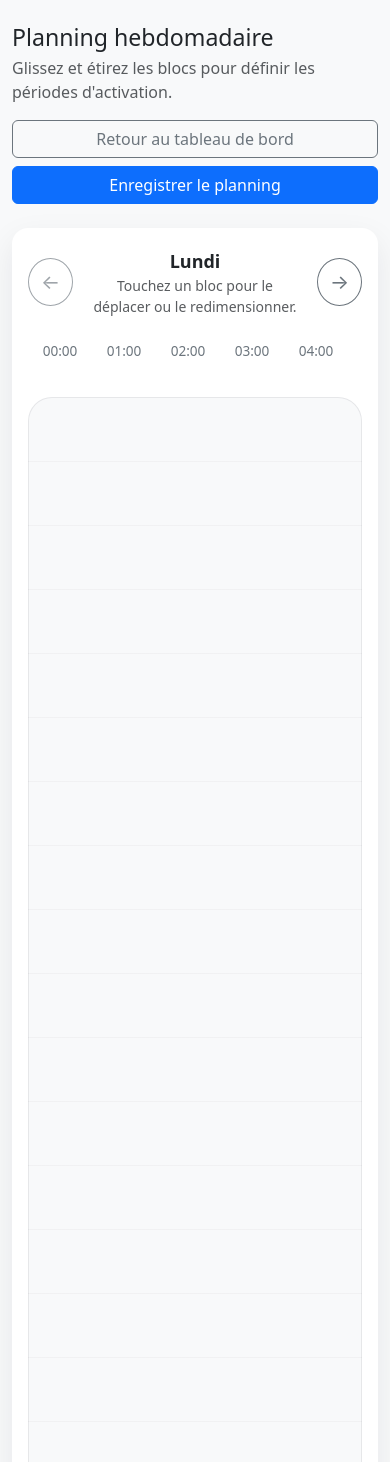
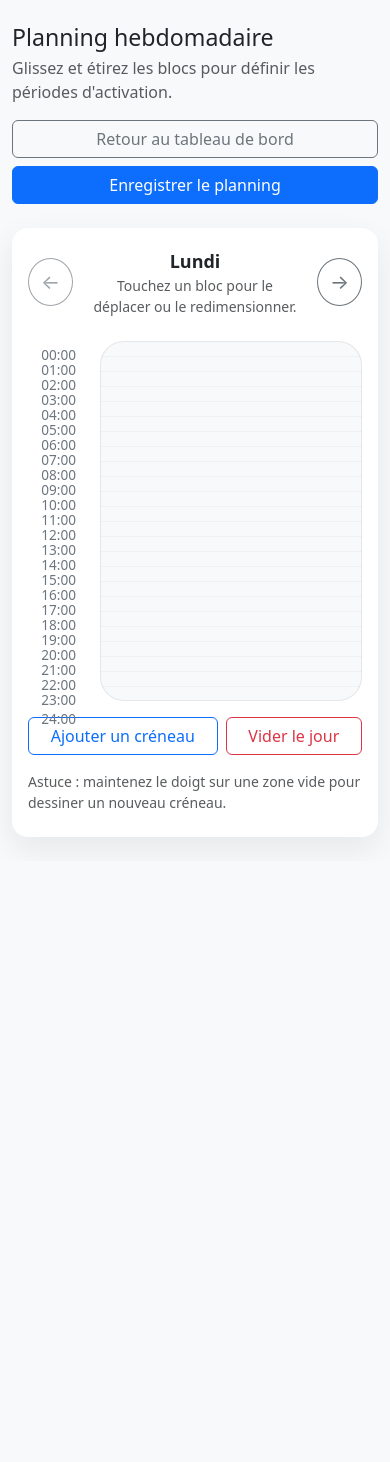
Before and after one commit to nathanmart/Domotique-radiateur, a Django app: page /planning/ in a window 390 px wide. Shown: the top 1462 px of the page. After the commit the page ends 843 px from the top, so only its background shows below. Run offline with Django 5.2, Linux system fonts and the light colour scheme; some libraries are stand-ins or nearby versions.

Commit message:
Improve mobile planning layout and interactions

```diff
--- a/radiateur/templates/planning.html
+++ b/radiateur/templates/planning.html
@@ -69,8 +69,9 @@
             const MINUTES_IN_DAY = 24 * 60;
             const SLOT_MIN_DURATION = 15;
             const DEFAULT_SLOT_DURATION = 60;
-            const HOUR_HEIGHT = 64;
-            const MINUTE_HEIGHT = HOUR_HEIGHT / 60;
+            const EDGE_RESIZE_GUTTER = 32;
+            const TIMELINE_BOTTOM_MARGIN = 24;
+            const MIN_TIMELINE_HEIGHT = 360;
 
             const scheduleBoard = document.getElementById('dayTrack');
             const timelineHours = document.getElementById('timelineHours');
@@ -81,12 +82,16 @@
             const prevButton = document.getElementById('prevDay');
             const nextButton = document.getElementById('nextDay');
             const currentDayLabel = document.getElementById('currentDayLabel');
+            const timelineWrapper = document.querySelector('.timeline-wrapper');
+            const planningPanel = document.querySelector('.planning-panel');
 
             let statusTimeout = null;
             let currentDayIndex = 0;
             let activeInteraction = null;
             const CREATE_HOLD_DELAY = 200;
             const CREATE_MOVE_THRESHOLD = 8;
+            let pixelsPerMinute = 1;
+            let pendingTimelineRefresh = false;
 
             function showStatus(message, type = 'info', autoHide = true) {
                 statusAlert.textContent = message;
@@ -105,6 +110,7 @@
                     }
                 }
                 statusAlert.classList.remove('d-none');
+                scheduleTimelineRefresh();
             }
 
             function hideStatus() {
@@ -113,6 +119,7 @@
                     clearTimeout(statusTimeout);
                     statusTimeout = null;
                 }
+                scheduleTimelineRefresh();
             }
 
             function getCookie(name) {
@@ -145,7 +152,7 @@
             }
 
             function minutesToPixels(totalMinutes) {
-                return totalMinutes * MINUTE_HEIGHT;
+                return totalMinutes * pixelsPerMinute;
             }
 
             function clampMinutes(minutes) {
@@ -170,7 +177,7 @@
             function pointerMinutes(event) {
                 const rect = scheduleBoard.getBoundingClientRect();
                 const offsetY = event.clientY - rect.top;
-                return clampMinutes(offsetY / MINUTE_HEIGHT);
+                return clampMinutes(offsetY / Math.max(pixelsPerMinute, 0.0001));
             }
 
             function sortSlots(slots) {
@@ -179,16 +186,53 @@
 
             function renderHours() {
                 timelineHours.innerHTML = '';
+                const hourHeight = minutesToPixels(60);
                 for (let hour = 0; hour < 24; hour += 1) {
                     const hourRow = document.createElement('div');
                     hourRow.className = 'timeline-hour';
                     hourRow.textContent = `${hour.toString().padStart(2, '0')}:00`;
+                    hourRow.style.height = `${hourHeight}px`;
                     timelineHours.appendChild(hourRow);
                 }
                 const endMarker = document.createElement('div');
                 endMarker.className = 'timeline-hour timeline-hour-end';
                 endMarker.textContent = '24:00';
                 timelineHours.appendChild(endMarker);
+            }
+
+            function updateTimelineMetrics() {
+                if (!timelineWrapper || !planningPanel) {
+                    return;
+                }
+                const viewportHeight = window.innerHeight;
+                const wrapperRect = timelineWrapper.getBoundingClientRect();
+                const panelRect = planningPanel.getBoundingClientRect();
+                const spaceBelow = panelRect.bottom - wrapperRect.bottom;
+                let available = viewportHeight - wrapperRect.top - spaceBelow - TIMELINE_BOTTOM_MARGIN;
+                if (!Number.isFinite(available)) {
+                    available = MIN_TIMELINE_HEIGHT;
+                }
+                if (available < MIN_TIMELINE_HEIGHT) {
+                    available = MIN_TIMELINE_HEIGHT;
+                }
+                timelineWrapper.style.height = `${available}px`;
+                scheduleBoard.style.height = `${available}px`;
+                timelineHours.style.height = `${available}px`;
+                pixelsPerMinute = available / MINUTES_IN_DAY;
+                scheduleBoard.style.setProperty('--timeline-hour-height', `${available / 24}px`);
+                renderHours();
+                renderCurrentDay();
+            }
+
+            function scheduleTimelineRefresh() {
+                if (pendingTimelineRefresh) {
+                    return;
+                }
+                pendingTimelineRefresh = true;
+                window.requestAnimationFrame(() => {
+                    pendingTimelineRefresh = false;
+                    updateTimelineMetrics();
+                });
             }
 
             function updateDayNavigation() {
@@ -536,6 +580,19 @@
 
                 if (block && !block.classList.contains('slot-temporary')) {
                     const index = Number.parseInt(block.dataset.index, 10);
+                    const rect = block.getBoundingClientRect();
+                    const offsetY = event.clientY - rect.top;
+                    const safeGutter = Math.min(EDGE_RESIZE_GUTTER, rect.height / 2);
+                    const nearTop = offsetY <= safeGutter;
+                    const nearBottom = rect.bottom - event.clientY <= safeGutter;
+                    if (nearTop && !nearBottom) {
+                        beginResize(event, dayKey, index, block, 'start');
+                        return;
+                    }
+                    if (nearBottom && !nearTop) {
+                        beginResize(event, dayKey, index, block, 'end');
+                        return;
+                    }
                     beginMove(event, dayKey, index, block);
                     return;
                 }
@@ -665,10 +722,22 @@
             const rawSchedule = JSON.parse(document.getElementById('schedule-data').textContent || '{}');
             let currentSchedule = ensureScheduleStructure(rawSchedule);
 
-            renderHours();
             updateDayNavigation();
-            renderCurrentDay();
+            updateTimelineMetrics();
+            scheduleTimelineRefresh();
             hideStatus();
+
+            window.addEventListener('resize', scheduleTimelineRefresh);
+            window.addEventListener('orientationchange', scheduleTimelineRefresh);
+            if (window.ResizeObserver) {
+                const panelObserver = new ResizeObserver(() => {
+                    scheduleTimelineRefresh();
+                });
+                panelObserver.observe(planningPanel);
+                if (statusAlert) {
+                    panelObserver.observe(statusAlert);
+                }
+            }
         </script>
     </body>
 </html>
--- a/static/css/planning.css
+++ b/static/css/planning.css
@@ -1,9 +1,9 @@
 :root {
-    --timeline-hour-height: 64px;
+    --timeline-hour-height: 48px;
     --slot-radius: 16px;
     --slot-shadow: 0 18px 36px rgba(13, 110, 253, 0.18);
     --slot-shadow-active: 0 20px 42px rgba(13, 110, 253, 0.28);
-    --handle-size: 18px;
+    --handle-size: 28px;
 }
 
 body {
@@ -52,36 +52,41 @@ body {
 
 .timeline-wrapper {
     display: grid;
-    grid-template-columns: auto 1fr;
+    grid-template-columns: 72px 1fr;
+    align-items: stretch;
     gap: 1rem;
     margin-top: 1.5rem;
+    min-height: 420px;
 }
 
 .timeline-hours {
     display: flex;
     flex-direction: column;
-    gap: 0;
+    justify-content: flex-start;
+    height: 100%;
     font-size: 0.85rem;
     color: #6c757d;
     position: relative;
+    padding: 0.25rem 0;
+    pointer-events: none;
 }
 
 .timeline-hour {
-    height: var(--timeline-hour-height);
     display: flex;
     align-items: flex-start;
     justify-content: flex-end;
     padding-right: 0.5rem;
+    flex: 0 0 auto;
 }
 
 .timeline-hour-end {
-    height: auto;
-    margin-top: 0.25rem;
+    flex: 0 0 auto;
+    margin-top: auto;
+    padding-top: 0.25rem;
 }
 
 .timeline-track {
     position: relative;
-    height: calc(var(--timeline-hour-height) * 24);
     border-radius: 1.5rem;
     border: 1px solid rgba(15, 23, 42, 0.08);
     background-image: repeating-linear-gradient(
@@ -91,8 +96,9 @@ body {
         rgba(15, 23, 42, 0.06) calc(var(--timeline-hour-height) - 1px),
         rgba(15, 23, 42, 0.06) var(--timeline-hour-height)
     );
+    height: 100%;
     overflow: hidden;
-    touch-action: pan-y;
+    touch-action: none;
 }
 
 .slot {
@@ -146,13 +152,14 @@ body {
     display: flex;
     align-items: center;
     justify-content: center;
+    touch-action: none;
 }
 
 .slot-handle::before {
     content: '';
     width: 100%;
-    max-width: 80px;
-    height: 4px;
+    max-width: 96px;
+    height: 6px;
     border-radius: 999px;
     background: rgba(255, 255, 255, 0.75);
 }
@@ -177,28 +184,12 @@ body {
     }
 
     .timeline-wrapper {
-        grid-template-columns: 1fr;
+        grid-template-columns: 56px 1fr;
+        min-height: 360px;
     }
 
-    .timeline-hours {
-        flex-direction: row;
-        overflow-x: auto;
-        position: sticky;
-        top: 0;
-        background: #fff;
-        padding-bottom: 0.5rem;
-        margin-bottom: 0.5rem;
-    }
-
-    .timeline-hour,
-    .timeline-hour-end {
-        height: auto;
-        min-width: 64px;
-        justify-content: center;
-        padding-right: 0;
-    }
-
-    .timeline-track {
-        height: calc(var(--timeline-hour-height) * 24);
+    .slot {
+        left: 1rem;
+        right: 1rem;
     }
 }
```
